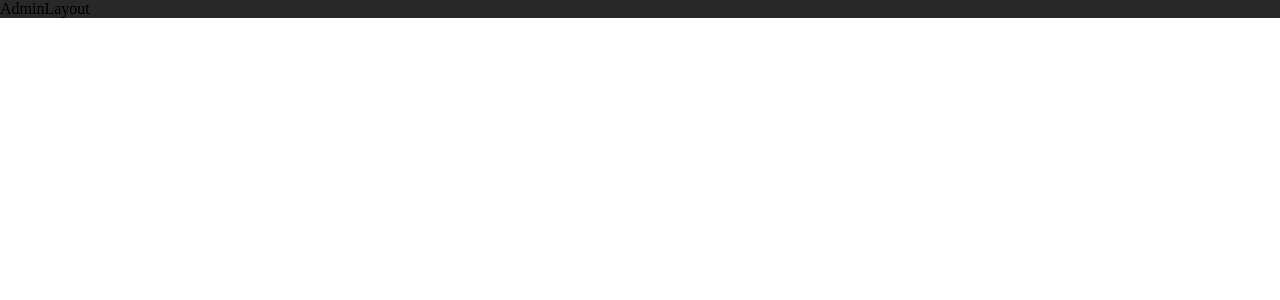
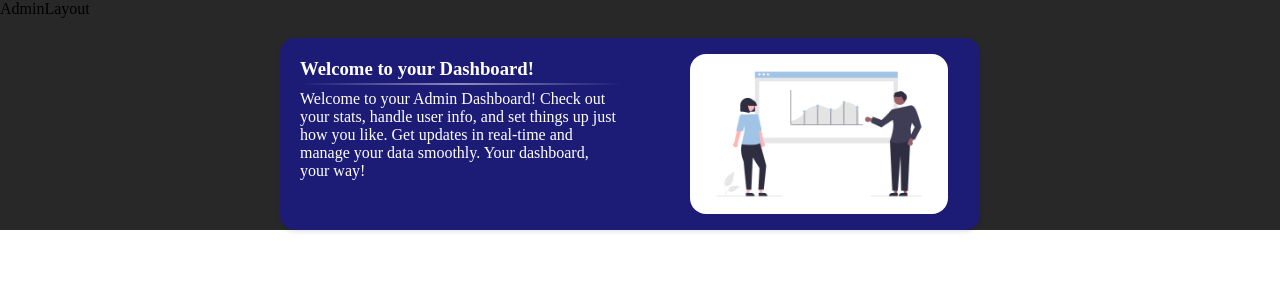
Before and after one commit to edberv1/DevLobby, a React (Create React App) app: page /admin in a window 1280 px wide. Shown: the top 300 px of the page. Built offline with nearby package versions, Linux system fonts and the light colour scheme.

Commit message:
added a responsive header card for the admin page

```diff
--- a/src/components/Pages/LayoutAdmin/index.jsx
+++ b/src/components/Pages/LayoutAdmin/index.jsx
@@ -1,9 +1,12 @@
 import React from 'react'
+import AdminHeaderComponent from '../../molecules/AdminHeaderComponent/index'
+import Sidebar from '../../molecules/Sidebar'
 
 const AdminLayout = () => {
   return (
     <div className='adminLayout'>
       <div>AdminLayout</div>
+      <AdminHeaderComponent />
     </div>
   )
 }
--- /dev/null
+++ b/src/components/molecules/AdminHeaderComponent/AdminHeaderComponent.scss
@@ -0,0 +1,71 @@
+.dashboard-header {
+    max-width: 700px;
+    margin: 20px 280px;
+    display: flex;
+    background-color: rgb(28, 28, 119);
+    border-radius: 15px;
+    position: relative;
+    box-shadow: 0 2px 4px rgba(0, 0, 0, 0.1);
+}
+
+.left-content {
+    flex: 1;
+    padding: 20px;
+    box-sizing: border-box;
+    color: white;
+    position: relative;
+}
+
+.left-content h3 {
+    margin-bottom: 10px;
+    position: relative;
+}
+
+.left-content h3::after {
+    content: '';
+    position: absolute;
+    bottom: -5px;
+    left: 0;
+    width: 100%;
+    height: 2px;
+    background: linear-gradient(to right, rgba(255, 255, 255, 0), rgba(255, 255, 255, 0.5), rgba(255, 255, 255, 0)); /* Gradient from transparent to white to transparent */
+}
+
+.left-content p {
+    margin-top: 0;
+    font-size: 16px;
+}
+
+.right-content {
+    flex: 1;
+    box-sizing: border-box;
+    display: flex;
+    justify-content: center;
+    align-items: center;
+    padding: 1rem 0 1rem 1rem;
+}
+
+.right-content img {
+    max-width: 80%;
+    height: auto;
+    border-radius: 1rem;
+}
+
+.dashboard-header:hover {
+    background-color: rgb(18, 18, 89);
+}
+
+.transition {
+    transition: background-color 0.3s ease;
+}
+
+@media only screen and (max-width: 600px) {
+    .dashboard-header {
+        flex-direction: column;
+    }
+
+    .left-content, .right-content {
+        flex: none;
+        width: 100%;
+    }
+}
--- /dev/null
+++ b/src/components/molecules/AdminHeaderComponent/index.jsx
@@ -0,0 +1,19 @@
+import React from 'react';
+import './AdminHeaderComponent.scss';
+import graphImage from '../../../assets/images/graph_image.png'; // Corrected import path
+
+function AdminHeaderComponent() {
+    return (
+        <header className="dashboard-header">
+          <div className="left-content">
+            <h3>Welcome to your Dashboard!</h3>
+            <p>Welcome to your Admin Dashboard! Check out your stats, handle user info, and set things up just how you like. Get updates in real-time and manage your data smoothly. Your dashboard, your way!</p>
+          </div>
+          <div className="right-content">
+            <img src={graphImage} alt="Graph" />
+          </div>
+        </header>
+      );
+}
+
+export default AdminHeaderComponent;
```
Also changed, not shown: src/assets/images/graph_image.png (added).
